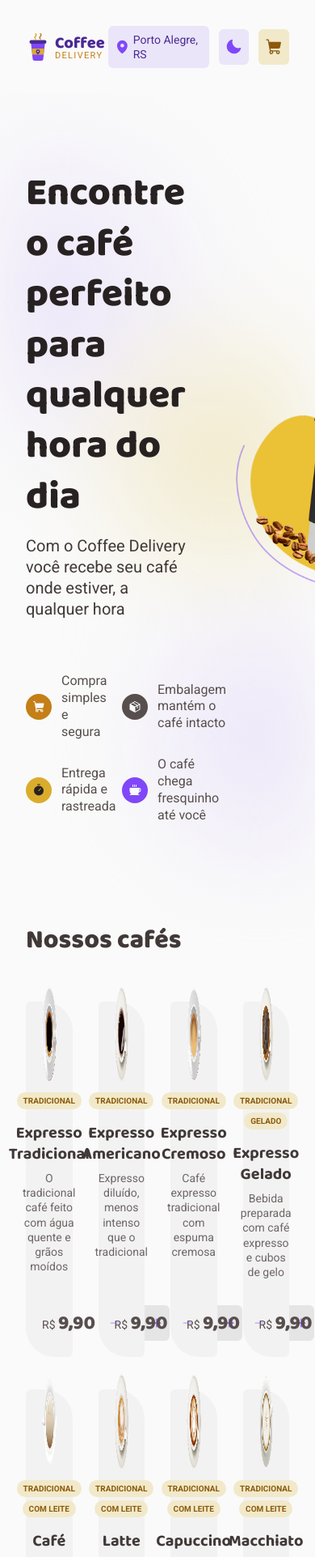
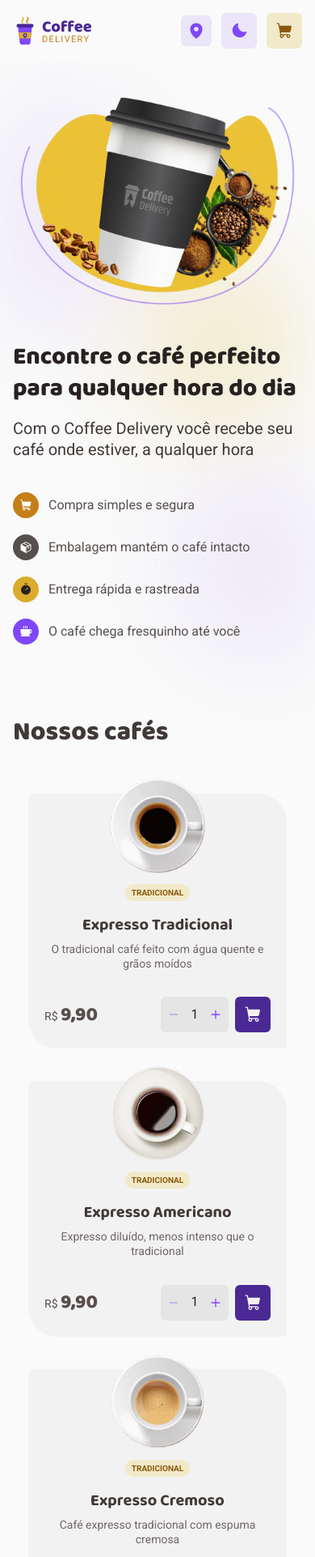
Before and after one commit to guzzkj/coffee-delivery, a React (Vite) app: page / in a window 390 px wide. Shown: the top 1923 px of the page at 81% size. Built offline with nearby package versions, Linux system fonts and the light colour scheme.

Commit message:
style: make home responsive

```diff
--- a/src/components/CoffeeCatalog/styles.ts
+++ b/src/components/CoffeeCatalog/styles.ts
@@ -1,4 +1,5 @@
 import styled from 'styled-components'
+import { media } from '../../styles/breakpoints'
 import { typography } from '../../styles/typography'
 
 export const CatalogContainer = styled.section`
@@ -16,4 +17,19 @@ export const CoffeeList = styled.ul`
   grid-template-columns: repeat(4, minmax(0, 1fr));
   gap: 2.5rem 2rem;
   margin-top: 3.375rem;
+
+  ${media.laptop} {
+    grid-template-columns: repeat(3, minmax(0, 1fr));
+  }
+
+  ${media.tablet} {
+    grid-template-columns: repeat(2, minmax(0, 1fr));
+    gap: 2.5rem 1rem;
+  }
+
+  ${media.mobile} {
+    grid-template-columns: minmax(0, 1fr);
+    max-width: 20rem;
+    margin-inline: auto;
+  }
 `
--- a/src/components/Header/index.tsx
+++ b/src/components/Header/index.tsx
@@ -24,7 +24,7 @@ export function Header() {
         <Actions>
           <Location>
             <MapPin size={22} weight="fill" aria-hidden />
-            Porto Alegre, RS
+            <span>Porto Alegre, RS</span>
           </Location>
 
           <ThemeToggle />
--- a/src/components/Header/styles.ts
+++ b/src/components/Header/styles.ts
@@ -1,5 +1,6 @@
 import { Link } from 'react-router'
 import styled from 'styled-components'
+import { media } from '../../styles/breakpoints'
 import { typography } from '../../styles/typography'
 
 export const HeaderContainer = styled.header`
@@ -17,6 +18,10 @@ export const HeaderContent = styled.div`
   align-items: center;
   justify-content: space-between;
   gap: 1rem;
+
+  ${media.tablet} {
+    padding: 1rem;
+  }
 
   > a {
     text-decoration: none;
@@ -42,7 +47,20 @@ export const Location = styled.span`
   ${typography.textS}
 
   svg {
+    flex-shrink: 0;
     color: ${({ theme }) => theme.colors.purple};
+  }
+
+  /* em telas pequenas fica só o ícone; o texto continua para leitores de tela */
+  ${media.mobile} {
+    span {
+      position: absolute;
+      width: 1px;
+      height: 1px;
+      overflow: hidden;
+      clip: rect(0, 0, 0, 0);
+      white-space: nowrap;
+    }
   }
 `
 
--- a/src/components/Hero/styles.ts
+++ b/src/components/Hero/styles.ts
@@ -1,4 +1,5 @@
 import styled from 'styled-components'
+import { media } from '../../styles/breakpoints'
 import { typography } from '../../styles/typography'
 
 export const HeroContainer = styled.section`
@@ -8,6 +9,12 @@ export const HeroContainer = styled.section`
   justify-content: space-between;
   gap: 3.5rem;
   padding: 5.75rem 0;
+
+  ${media.laptop} {
+    flex-direction: column-reverse;
+    gap: 2.5rem;
+    padding: 2.5rem 0 3.5rem;
+  }
 
   /* Fundo desfocado amarelo/roxo do Figma, ocupando a largura toda da tela */
   &::before {
@@ -29,9 +36,21 @@ export const HeroContent = styled.div`
   gap: 4.125rem;
   max-width: 36.75rem;
 
+  ${media.laptop} {
+    gap: 2.5rem;
+  }
+
   h1 {
     ${typography.titleXL}
     color: ${({ theme }) => theme.colors.title};
+
+    ${media.tablet} {
+      font-size: 2.25rem;
+    }
+
+    ${media.mobile} {
+      font-size: 1.875rem;
+    }
   }
 
   p {
@@ -46,6 +65,10 @@ export const Benefits = styled.ul`
   display: grid;
   grid-template-columns: repeat(2, minmax(0, 1fr));
   gap: 1.25rem 2.5rem;
+
+  ${media.mobile} {
+    grid-template-columns: 1fr;
+  }
 `
 
 export const Benefit = styled.li`
@@ -74,5 +97,10 @@ export const BenefitIcon = styled.span<BenefitIconProps>`
 
 export const HeroImage = styled.img`
   width: 29.75rem;
+  max-width: 100%;
   height: auto;
+
+  ${media.laptop} {
+    width: 22rem;
+  }
 `
--- a/src/components/PageLayout/styles.ts
+++ b/src/components/PageLayout/styles.ts
@@ -1,4 +1,5 @@
 import styled from 'styled-components'
+import { media } from '../../styles/breakpoints'
 
 // clip evita rolagem horizontal causada por fundos que ocupam 100vw,
 // sem criar um container de rolagem (o Header sticky continua funcionando)
@@ -10,4 +11,8 @@ export const Main = styled.main`
   max-width: 70rem;
   margin: 0 auto;
   padding: 0 2rem 4rem;
+
+  ${media.tablet} {
+    padding: 0 1rem 3rem;
+  }
 `
--- /dev/null
+++ b/src/styles/breakpoints.ts
@@ -0,0 +1,13 @@
+// Breakpoints em rem (1rem = 16px) usados nos media queries dos componentes.
+// Desktop é o layout base do Figma; abaixo de cada largura o layout se adapta.
+export const breakpoints = {
+  laptop: '64rem', // 1024px
+  tablet: '48rem', // 768px
+  mobile: '30rem', // 480px
+}
+
+export const media = {
+  laptop: `@media (max-width: ${breakpoints.laptop})`,
+  tablet: `@media (max-width: ${breakpoints.tablet})`,
+  mobile: `@media (max-width: ${breakpoints.mobile})`,
+}
```
Also changed, not shown: 1 other file (tests, documents, lock files or other folders).
